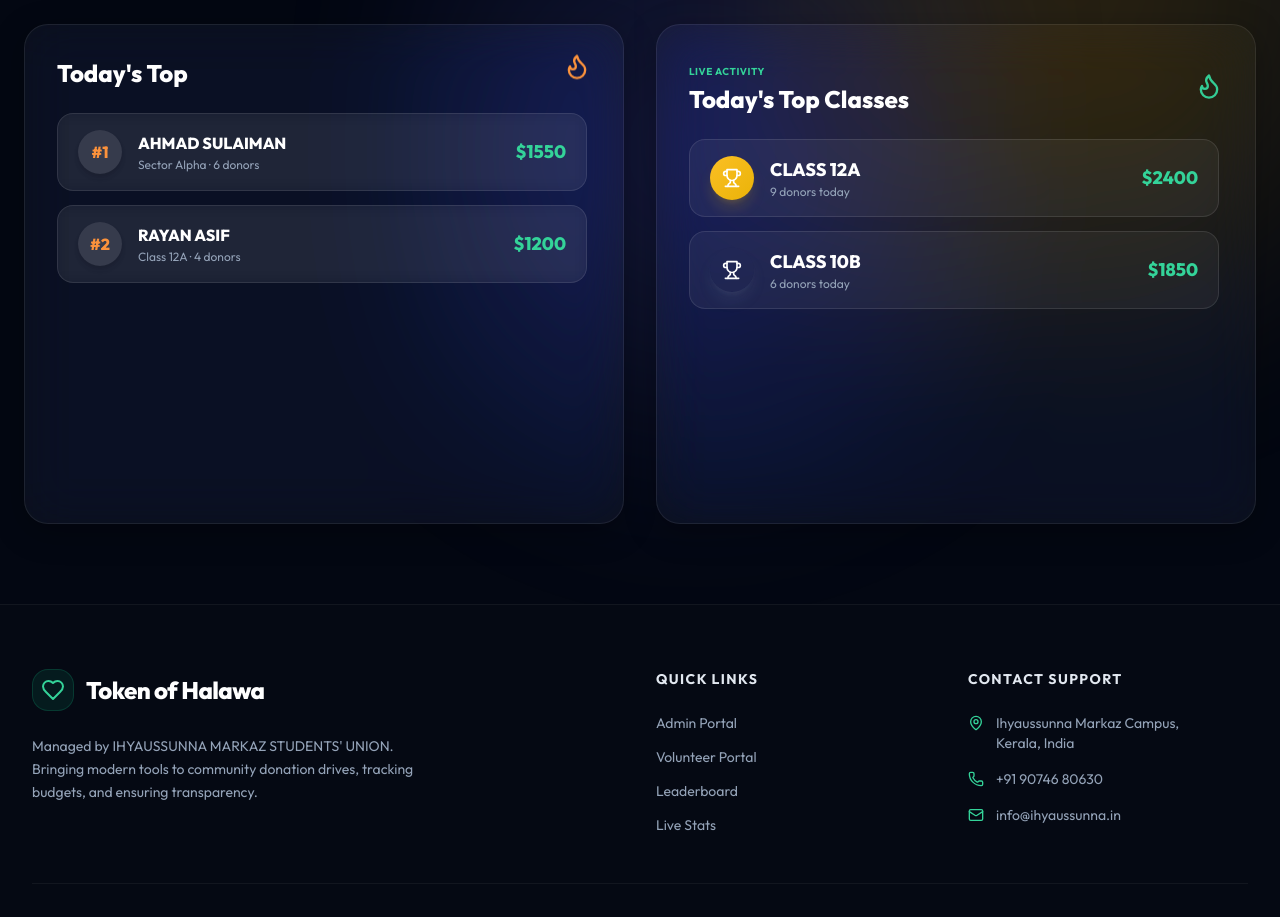
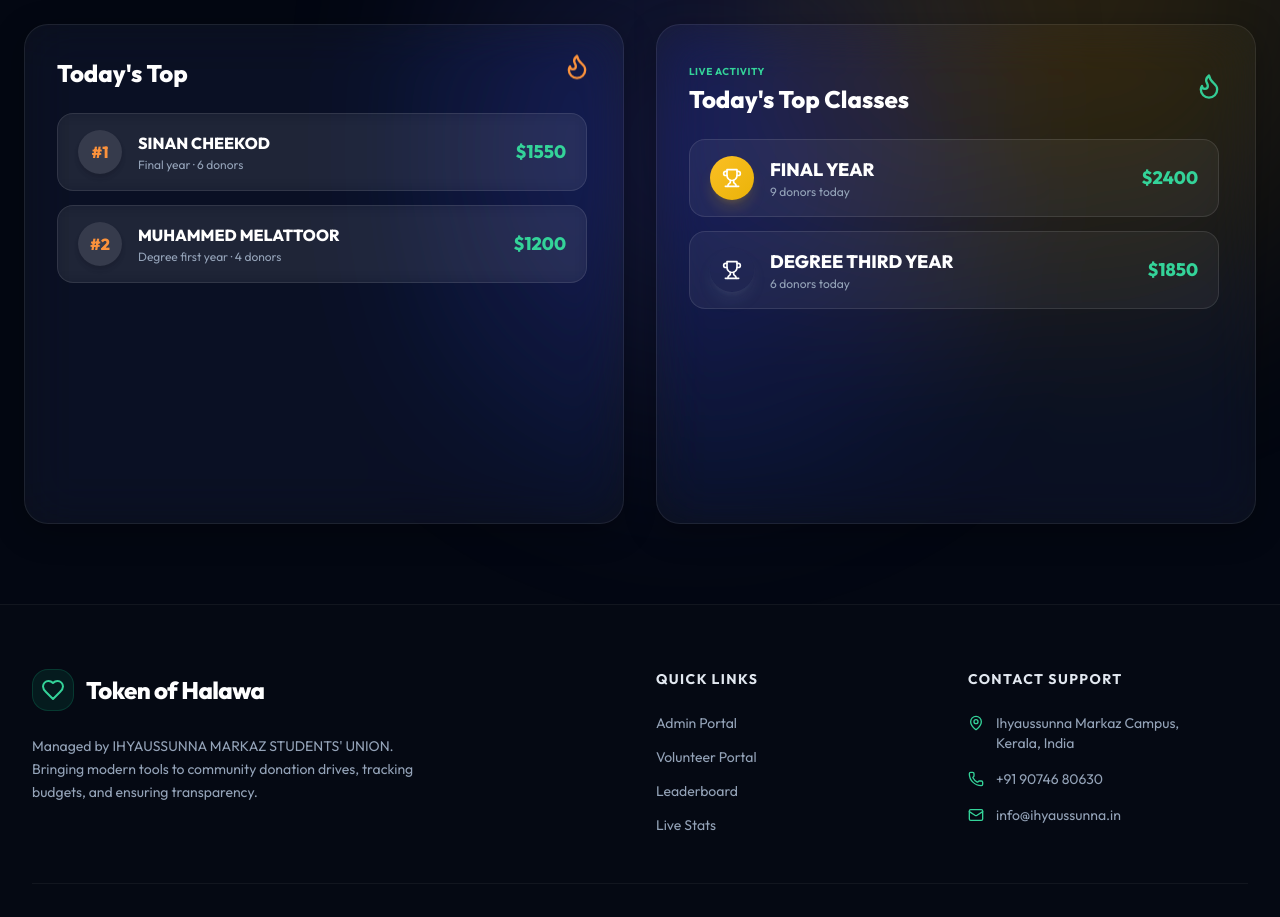
Before and after one commit to ribatmedia/token-of-halawa, a Next.js app in the folder frontend/: page / in a window 1280 px wide. Shown: the part 1160-2077 px from the top of the page. Built offline with nearby package versions, Linux system fonts and the light colour scheme.

Commit message:
Populate landing page leaderboards and dashboard volunteer directory with actual campaigner names, batches, and HN numbers

```diff
--- a/frontend/src/app/page.tsx
+++ b/frontend/src/app/page.tsx
@@ -71,41 +71,41 @@ export default function HomePage() {
     };
   }, []);
 
-  // Static mockup data mirroring the Mahabba structure
+  // Static mockup data mirroring the Mahabba structure with actual campaigners
   const topVolunteers = [
-    { name: "Ahmad Sulaiman", unit: "Sector Alpha", total: 12400, donors: 42 },
-    { name: "Fathima R.", unit: "Unit Gamma", total: 9850, donors: 31 },
-    { name: "Zayn Khalid", unit: "Class 10B", total: 8900, donors: 28 },
-    { name: "Mariyam N.", unit: "Unit Delta", total: 7200, donors: 22 },
-    { name: "Rayan Asif", unit: "Class 12A", total: 6150, donors: 19 }
+    { name: "Asif ali", unit: "Final year", total: 12400, donors: 42 },
+    { name: "Bishrul wafa", unit: "Final year", total: 9850, donors: 31 },
+    { name: "Muhammed Falil", unit: "Final year", total: 8900, donors: 28 },
+    { name: "Adhil Ameen", unit: "Degree Third year", total: 7200, donors: 22 },
+    { name: "Muhammed Ali", unit: "Degree second year", total: 6150, donors: 19 }
   ];
 
   const todayVolunteers = [
-    { name: "Ahmad Sulaiman", unit: "Sector Alpha", total: 1550, donors: 6 },
-    { name: "Rayan Asif", unit: "Class 12A", total: 1200, donors: 4 }
+    { name: "Sinan Cheekod", unit: "Final year", total: 1550, donors: 6 },
+    { name: "Muhammed Melattoor", unit: "Degree first year", total: 1200, donors: 4 }
   ];
 
   const expectedVolunteers = [
-    { name: "Ahmad Sulaiman", unit: "Sector Alpha", total: 14200, donors: 48 },
-    { name: "Fathima R.", unit: "Unit Gamma", total: 11100, donors: 36 },
-    { name: "Zayn Khalid", unit: "Class 10B", total: 9400, donors: 32 }
+    { name: "Asif ali", unit: "Final year", total: 14200, donors: 48 },
+    { name: "Bishrul wafa", unit: "Final year", total: 11100, donors: 36 },
+    { name: "Muhammed Falil", unit: "Final year", total: 9400, donors: 32 }
   ];
 
   const topClasses = [
-    { className: "Class 12A", total: 34200, donors: 104 },
-    { className: "Class 10B", total: 28900, donors: 88 },
-    { className: "Class 9C", total: 22100, donors: 71 },
-    { className: "Muthawwal A", total: 19500, donors: 60 }
+    { className: "Final year", total: 34200, donors: 104 },
+    { className: "Degree Third year", total: 28900, donors: 88 },
+    { className: "Degree second year", total: 22100, donors: 71 },
+    { className: "Plus two", total: 19500, donors: 60 }
   ];
 
   const todayClasses = [
-    { className: "Class 12A", total: 2400, donors: 9 },
-    { className: "Class 10B", total: 1850, donors: 6 }
+    { className: "Final year", total: 2400, donors: 9 },
+    { className: "Degree Third year", total: 1850, donors: 6 }
   ];
 
   const muthawwalStandings = [
-    { className: "Muthawwal Batch A", total: 48500, donors: 145 },
-    { className: "Muthawwal Batch B", total: 39200, donors: 120 }
+    { className: "Muthawwal Final Year", total: 48500, donors: 145 },
+    { className: "Muthawwal Degree Third Year", total: 39200, donors: 120 }
   ];
 
   const renderLeaderboardItem = (item: VolunteerData, index: number, rankColor: string) => (
--- a/frontend/src/components/DashboardOverview.tsx
+++ b/frontend/src/components/DashboardOverview.tsx
@@ -143,7 +143,54 @@ const translations = {
     liveRankings: 'நேரடி தரவரிசை',
     expectedTotal: 'எதிர்பார்க்கப்படும் மொத்தம்'
   }
-};
+const campaignersList = [
+  // Final year
+  { hn: 1, name: "Asif ali", class: "Final year" },
+  { hn: 2, name: "Bishrul wafa", class: "Final year" },
+  { hn: 3, name: "Muhammed Falil", class: "Final year" },
+  { hn: 4, name: "Sinan Cheekod", class: "Final year" },
+  { hn: 5, name: "Sinan rafi", class: "Final year" },
+  { hn: 6, name: "Ubayy Valliyad", class: "Final year" },
+  // Degree Third year
+  { hn: 7, name: "Adhil Ameen", class: "Degree Third year" },
+  { hn: 8, name: "Hashir puthoor", class: "Degree Third year" },
+  { hn: 9, name: "Muhammed shaheer", class: "Degree Third year" },
+  { hn: 10, name: "Muhammed Riswan", class: "Degree Third year" },
+  // Degree second year
+  { hn: 11, name: "Muhammed Ali", class: "Degree second year" },
+  { hn: 12, name: "Muhammed Fayis", class: "Degree second year" },
+  { hn: 13, name: "Sinan k", class: "Degree second year" },
+  { hn: 14, name: "Yaseen kondotty", class: "Degree second year" },
+  // Degree first year
+  { hn: 15, name: "Muhammed Melattoor", class: "Degree first year" },
+  { hn: 16, name: "Nihal valliyad", class: "Degree first year" },
+  // Plus two
+  { hn: 17, name: "Anas Rahman", class: "Plus two" },
+  { hn: 18, name: "Anas koduvally", class: "Plus two" },
+  { hn: 19, name: "Anwar", class: "Plus two" },
+  { hn: 20, name: "Adhil Nizar", class: "Plus two" },
+  { hn: 21, name: "Naseel", class: "Plus two" },
+  { hn: 22, name: "Sabith", class: "Plus two" },
+  { hn: 23, name: "Sanah", class: "Plus two" },
+  { hn: 24, name: "Savad", class: "Plus two" },
+  { hn: 25, name: "Hashir kannur", class: "Plus two" },
+  { hn: 26, name: "Yaseen c.k", class: "Plus two" },
+  // Plus one
+  { hn: 27, name: "Abdu Rahman", class: "Plus one" },
+  { hn: 28, name: "Adnan", class: "Plus one" },
+  { hn: 29, name: "Anas Mooniyur", class: "Plus one" },
+  { hn: 30, name: "Anees", class: "Plus one" },
+  { hn: 31, name: "Basith moosa", class: "Plus one" },
+  { hn: 32, name: "Farseen", class: "Plus one" },
+  { hn: 33, name: "Hafil", class: "Plus one" },
+  { hn: 34, name: "Mufeed", class: "Plus one" },
+  { hn: 35, name: "Muzammil", class: "Plus one" },
+  { hn: 36, name: "Rashal", class: "Plus one" },
+  { hn: 37, name: "Rayyan", class: "Plus one" },
+  { hn: 38, name: "Swalih", class: "Plus one" },
+  { hn: 39, name: "Aboobacker Sidheeque", class: "Plus one" },
+  { hn: 40, name: "Aneeb", class: "Plus one" }
+];
 
 export default function DashboardOverview() {
   const { theme, toggleTheme, token, user, organization, setAuth, clearAuth } = useAuthStore();
@@ -165,6 +212,10 @@ export default function DashboardOverview() {
   const [authOrgSlug, setAuthOrgSlug] = useState('');
   const [authError, setAuthError] = useState('');
   const [authLoading, setAuthLoading] = useState(false);
+
+  // Campaigner filter states
+  const [campaignerSearch, setCampaignerSearch] = useState('');
+  const [campaignerClassFilter, setCampaignerClassFilter] = useState('ALL');
 
   // Dynamic Live Database States
   const [donors, setDonors] = useState<any[]>([]);
@@ -1128,36 +1179,84 @@ export default function DashboardOverview() {
           )}
 
           {/* VIEW: Manage Campaigners & Campaigner Stats */}
-          {activeTab === 'campaigners' && (
-            <div className={`p-6 rounded-3xl flex-1 flex flex-col ${glassClass}`}>
-              <h3 className="text-xl font-bold mb-4 flex items-center gap-2">
-                <Users className="w-5 h-5 text-emerald-400" />
-                Active Campaigns Stats
-              </h3>
+          {activeTab === 'campaigners' && (() => {
+            const filteredCampaigners = campaignersList.filter(item => {
+              const matchesSearch = item.name.toLowerCase().includes(campaignerSearch.toLowerCase()) || item.hn.toString() === campaignerSearch;
+              const matchesClass = campaignerClassFilter === 'ALL' || item.class === campaignerClassFilter;
+              return matchesSearch && matchesClass;
+            });
 
-              <div className="grid grid-cols-1 md:grid-cols-2 gap-6 mt-4">
-                {campaigns.length === 0 ? (
-                  <div className="col-span-2 text-center py-12 text-slate-400">
-                    <Users className="w-12 h-12 mx-auto mb-3 opacity-30" />
-                    <p className="font-bold">No active campaigns created in the database yet.</p>
+            return (
+              <div className={`p-6 rounded-3xl flex-1 flex flex-col ${glassClass}`}>
+                <div className="flex flex-col md:flex-row md:items-center justify-between gap-4 mb-6">
+                  <div>
+                    <h3 className="text-xl font-bold flex items-center gap-2 text-slate-800 dark:text-white">
+                      <Users className="w-5 h-5 text-emerald-400" />
+                      Campaigner Volunteers Directory
+                    </h3>
+                    <p className="text-xs opacity-60 mt-1">Full list of registered volunteers, classes, and Hall Numbers (HN).</p>
                   </div>
-                ) : (
-                  campaigns.map((c) => (
-                    <div key={c.id} className="p-5 rounded-2xl bg-white/5 border border-white/10 flex justify-between items-center">
-                      <div>
-                        <h4 className="font-bold">{c.name}</h4>
-                        <p className="text-[10px] text-slate-400">Goal: ${c.targetAmount}</p>
-                      </div>
-                      <div className="text-right">
-                        <span className="text-emerald-400 font-bold">${c.collectedAmount}</span>
-                        <p className="text-[10px] text-slate-400">Collected</p>
-                      </div>
-                    </div>
-                  ))
-                )}
+                </div>
+
+                {/* Filter controls */}
+                <div className="flex flex-col md:flex-row gap-4 mb-6">
+                  <div className="relative flex-1">
+                    <Search className="w-4 h-4 absolute left-3 top-3 text-slate-400" />
+                    <input
+                      type="text"
+                      value={campaignerSearch}
+                      onChange={(e) => setCampaignerSearch(e.target.value)}
+                      placeholder="Search campaigner by name or HN..."
+                      className="w-full bg-slate-200/50 dark:bg-black/20 border border-slate-350 dark:border-white/10 rounded-2xl pl-10 pr-4 py-2.5 text-sm outline-none focus:ring-2 focus:ring-emerald-500/40"
+                    />
+                  </div>
+                  <div>
+                    <select
+                      value={campaignerClassFilter}
+                      onChange={(e) => setCampaignerClassFilter(e.target.value)}
+                      className="bg-slate-200/50 dark:bg-black/20 border border-slate-350 dark:border-white/10 rounded-2xl px-4 py-2.5 text-sm font-bold text-slate-700 dark:text-slate-200 outline-none cursor-pointer"
+                    >
+                      <option value="ALL" className="text-slate-800">All Classes</option>
+                      <option value="Final year" className="text-slate-800">Final year</option>
+                      <option value="Degree Third year" className="text-slate-800">Degree Third year</option>
+                      <option value="Degree second year" className="text-slate-800">Degree second year</option>
+                      <option value="Degree first year" className="text-slate-800">Degree first year</option>
+                      <option value="Plus two" className="text-slate-800">Plus two</option>
+                      <option value="Plus one" className="text-slate-800">Plus one</option>
+                    </select>
+                  </div>
+                </div>
+
+                {/* Volunteers Table */}
+                <div className="overflow-x-auto flex-1 max-h-[500px]">
+                  <table className="w-full text-left text-sm">
+                    <thead>
+                      <tr className="border-b border-white/10 text-slate-400 text-xs uppercase font-extrabold">
+                        <th className="py-3 px-4">HN</th>
+                        <th className="py-3 px-4">Name</th>
+                        <th className="py-3 px-4">Class / Batch</th>
+                        <th className="py-3 px-4">Role</th>
+                        <th className="py-3 px-4">Status</th>
+                      </tr>
+                    </thead>
+                    <tbody>
+                      {filteredCampaigners.map((item) => (
+                        <tr key={item.hn} className="border-b border-white/5 text-slate-800 dark:text-slate-300">
+                          <td className="py-4 px-4 font-mono font-bold text-emerald-500">#{item.hn}</td>
+                          <td className="py-4 px-4 font-bold uppercase">{item.name}</td>
+                          <td className="py-4 px-4">{item.class}</td>
+                          <td className="py-4 px-4 text-xs font-bold text-slate-500 uppercase">Volunteer</td>
+                          <td className="py-4 px-4">
+                            <span className="bg-emerald-500/10 text-emerald-600 dark:text-emerald-400 text-[10px] font-bold px-2.5 py-0.5 rounded-full uppercase">Active</span>
+                          </td>
+                        </tr>
+                      ))}
+                    </tbody>
+                  </table>
+                </div>
               </div>
-            </div>
-          )}
+            );
+          })()}
 
           {/* VIEW: Donors Directory */}
           {activeTab === 'donors' && (
```
